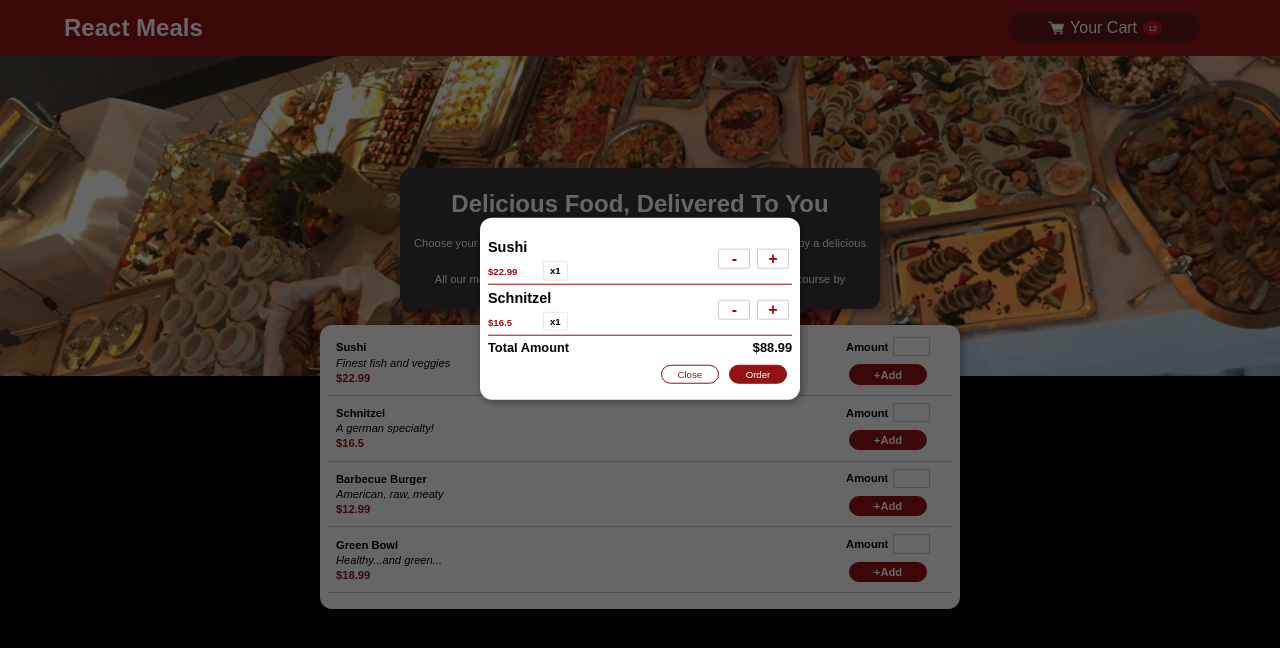
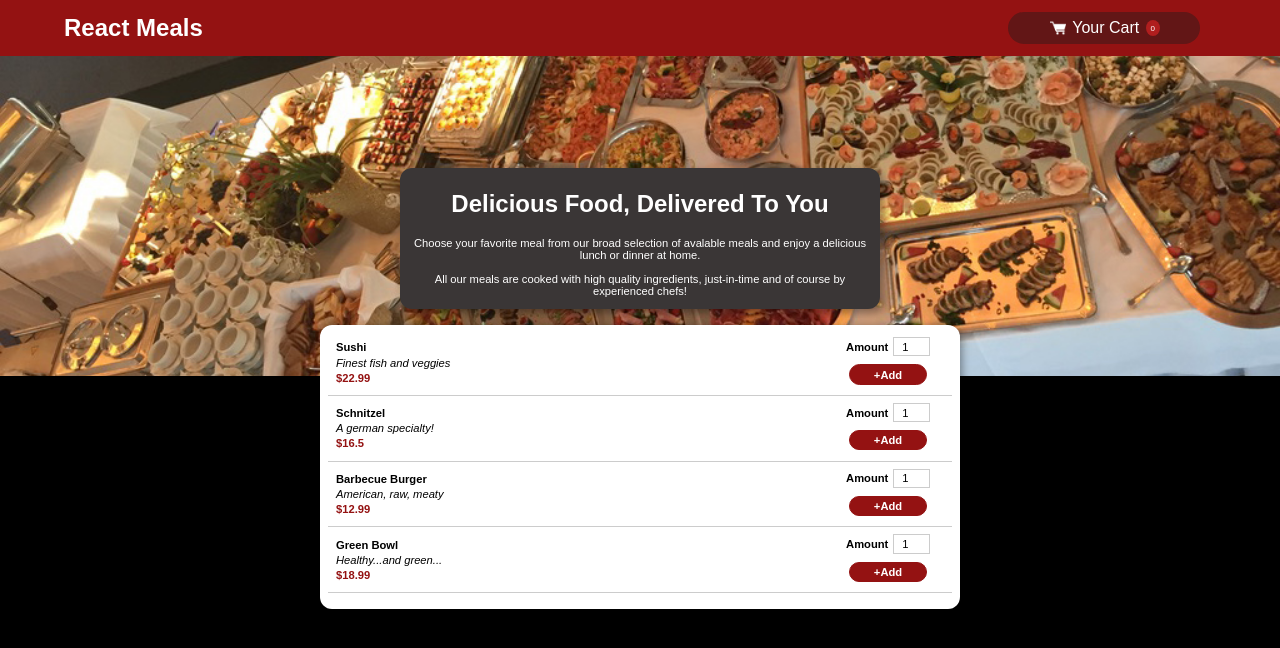
Before and after one commit to dmartin5150/react-meals1, a React (Create React App) app: page / in a window 1280 px wide. Shown: the top 648 px of the page. Built offline with nearby package versions, Linux system fonts and the light colour scheme.

Commit message:
added totalCartItems state

```diff
--- a/src/App.css
+++ b/src/App.css
@@ -31,9 +31,22 @@
   width:40rem;
   margin:0 auto;
   top: 7rem;
+  animation: 500ms linear 0s 1 slideIn;
 }
 
 
+@keyframes slideIn {
+
+  0% {
+    transform: translateY(+10%);
+    opacity:20%;
+  }
+
+  100% {
+    transform: tranlateY(0);
+    opacity:100%;
+  }
+}
 
 
 /* .App-logo {
--- a/src/App.js
+++ b/src/App.js
@@ -1,3 +1,4 @@
+import React,{useState} from 'react';
 import "./App.css";
 import MealsDescription from "./components/MealsDescripton/MealsDescription";
 import MainHeader from "./components/MainHeader/MainHeader";
@@ -12,18 +13,28 @@ function App() {
   const items = [{id:1, name:'Sushi', price:22.99, count:1},
                   {id:2, name:'Schnitzel',price:16.5,count:1}]
 
+  const [totalCartItems, setTotalCartItems] = useState(0);
+
+  const addTotalCartItemsHandler = (totalItems) => {
+    setTotalCartItems((prevItems) => {
+      const newTotal = prevItems + +totalItems;
+      setTotalCartItems(newTotal);
+    });
+  }
+
+
   return (
     <section className="App">
-      <Backdrop />
+      {/* <Backdrop />
       <div className="cartItems">
         <CartItems items={items} total={88.99}/>
-      </div>
-      <MainHeader />
+      </div> */}
+      <MainHeader totalItems={totalCartItems} />
       <div className="meal-description">
         <MealsDescription />
       </div>
       <div className="menu">
-        <Menu meals={meals}></Menu>
+        <Menu meals={meals} onAddCartItem={addTotalCartItemsHandler}></Menu>
       </div>
     </section>
   );
--- a/src/components/CartHeaderButton/CartHeaderButton.js
+++ b/src/components/CartHeaderButton/CartHeaderButton.js
@@ -3,23 +3,15 @@ import classes from "./CartHeaderButton.module.css";
 import image from "../../images/shoppingCart.png";
 
 const CartHeaderButton = (props) => {
+
   return (
-    // <div className={classes["cartHeader-button"]}>
-    //   <div className={classes["cartHeader-image"]}>
-    //     <img src={image} alt="shopping cart"></img>
-    //   </div>
-    //   <a href="/">Your Cart</a>
-    //   <div className={classes["cartHeader-count"]}>
-    //     <p>12</p>
-    //   </div>
-    // </div>
     <a className={classes["cartHeader-button"]} href="/">
       <div className={classes["cartHeader-image"]}>
         <img src={image} alt="shopping cart"></img>
       </div>
       Your Cart
       <div className={classes["cartHeader-count"]}>
-        <p>12</p>
+        <p>{props.totalItems}</p>
       </div>
   </a>
 
--- a/src/components/MainHeader/MainHeader.js
+++ b/src/components/MainHeader/MainHeader.js
@@ -9,7 +9,7 @@ const MainHeader = (props) => {
         <h2>React Meals</h2>
       </section>
       <nav>
-        <CartHeaderButton />
+        <CartHeaderButton totalItems={props.totalItems} />
       </nav>
     </header>);
 
--- a/src/components/Menu/Menu.js
+++ b/src/components/Menu/Menu.js
@@ -4,11 +4,13 @@ import Card from "../UI/Card/Card";
 import MenuItem from "./MenuItem";
 
 const Menu = (props) => {
+
+
   return (
     <Card className={classes["menu-items"]}>
       <ul>
         {props.meals.map((meal) => {
-          return <MenuItem meal={meal}  key={meal.id}/>;
+          return <MenuItem meal={meal}  key={meal.id} onAddItem={props.onAddCartItem}/>;
         })}
       </ul>
     </Card>
--- a/src/components/Menu/MenuItem.js
+++ b/src/components/Menu/MenuItem.js
@@ -2,6 +2,14 @@ import React from 'react';
 import classes from './MenuItem.module.css';
 
 const MenuItem = (props) => {
+
+  const submitCartHandler = (event)=> {
+    event.preventDefault();
+    console.log(event.target[0].id);
+    props.onAddItem(event.target[0].value);
+  };
+
+
   return (
     <li className={classes['menu-item']}>
     <div className={classes['menu-description']}>
@@ -9,13 +17,13 @@ const MenuItem = (props) => {
       <p className={classes['meal-description']}>{props.meal.description}</p>
       <p className={classes['meal-price']}>${props.meal.price}</p>
     </div>
-    <div className={classes['menu-actions']}>
+    <form className={classes['menu-actions']} onSubmit={submitCartHandler}>
       <div>
         <label htmlFor={props.meal.id}>Amount</label>
-        <input type="number" id={props.meal.id} name={props.meal.id} />
+        <input type="number" id={props.meal.id} name={props.meal.id} defaultValue={1} min={1} step={1} />
       </div>
-      <button type="button">+Add</button>
-    </div>
+      <button type="submit">+Add</button>
+    </form>
   </li>
   );
 }
--- a/src/dummyMeals.js/dummymeals.js
+++ b/src/dummyMeals.js/dummymeals.js
@@ -26,6 +26,7 @@ const DUMMY_MEALS = [
 ];
 
 const getMeals =() => {
+  // let meals = DUMMY_MEALS.map((meal,count) => ({...meal,count:1}))
   return DUMMY_MEALS;
 }
 export default getMeals;
```
